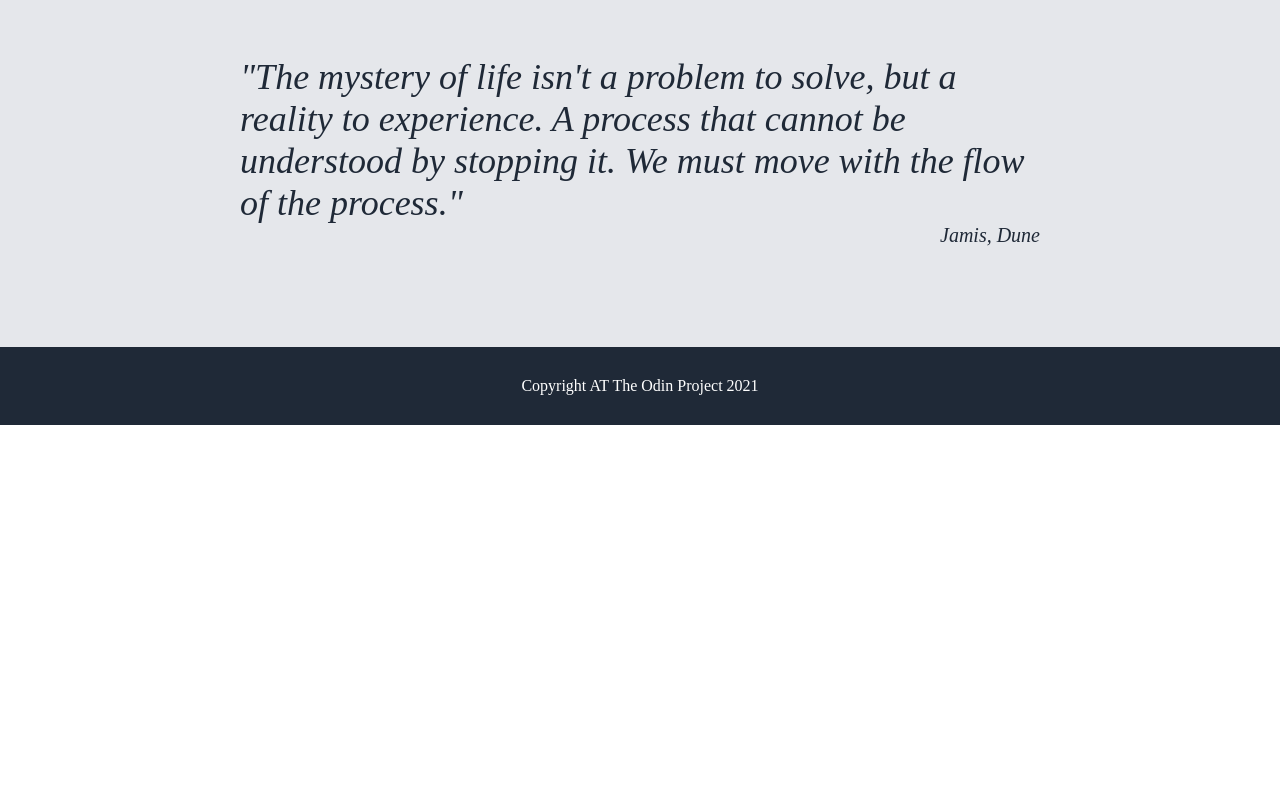
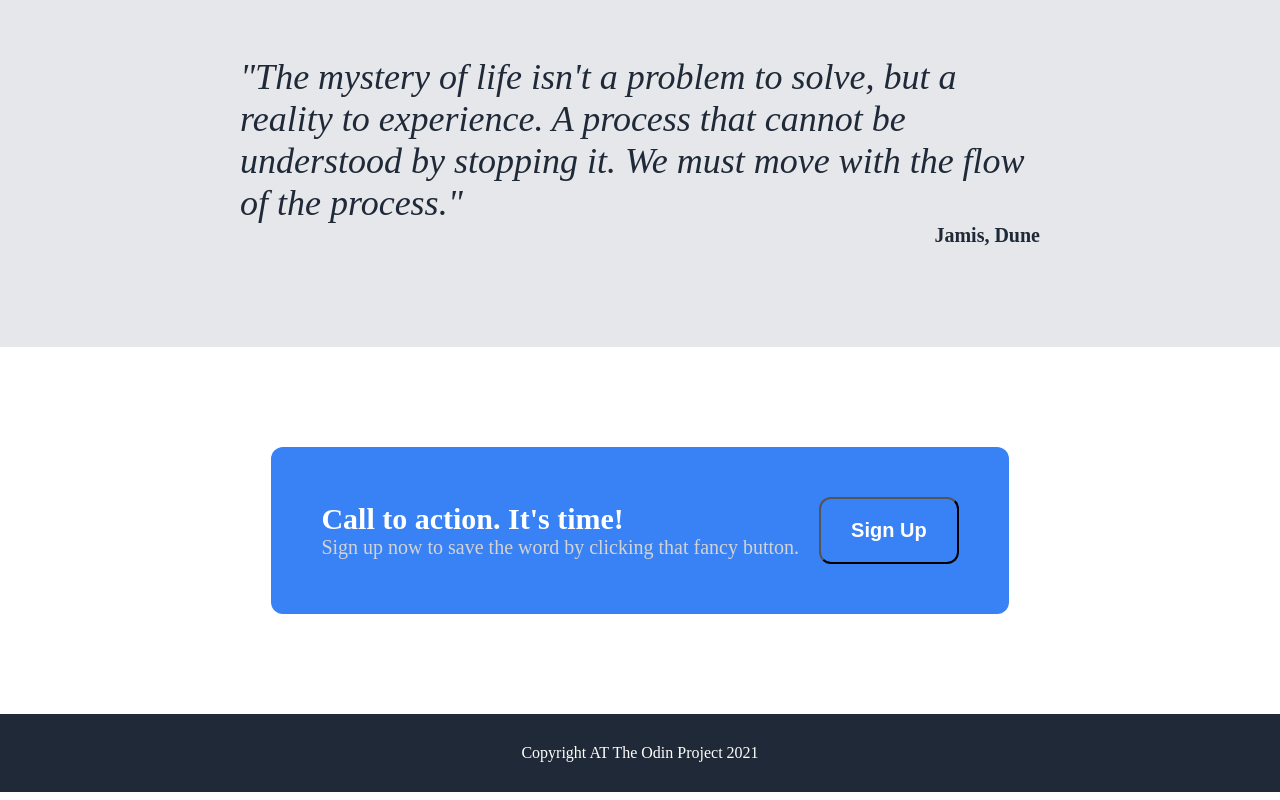
Before and after one commit to apoorwaG/landing-page, a plain HTML site: page index.html in a window 1280 px wide. Shown: the part 792-1592 px from the top of the page. Before the commit the page ends 1225 px from the top, so only its background shows below. Drawn offline with Linux system fonts and the light colour scheme.

Commit message:
finished most of the project

```diff
--- a/css/style.css
+++ b/css/style.css
@@ -147,5 +147,43 @@ img {
     display: flex;
     justify-content: flex-end;
     font-size: 20px;
+    font-style:normal;
+    font-weight: bold;
+}
+
+.final {
+    margin: 100px 20px;
+    padding: 50px;
+    display: flex;
+    max-width: 1000px;
+    background-color: #3882f6;
+    /* flex-direction: column; */
+    align-self: center;
+    border-radius: 12px;
+    gap: 20px;
+}
+
+.final-text {
+    flex: 1 1 auto;
+    align-self: center;
+    color: white;
+    font-size: 30px;
+    font-weight: bold;
+}
+
+.final-subtext {
+    font-size: 20px;
+    font-weight: normal;
+    color: rgb(212, 211, 211)
 
 }
+
+.final-button {
+    align-self: center;
+    padding: 20px 30px;
+    color: white;
+    background-color: #3882f6;
+    border-radius: 12px;
+    font-weight: bold;
+    font-size: 20px;
+}
--- a/index.html
+++ b/index.html
@@ -70,7 +70,6 @@
         </div>
 
         <div class="middle-two">
-
             <div class="quote">
                 <div class="quote-text">
                     "The mystery of life isn't a problem to solve, but a reality to experience. A process that cannot be understood by stopping it. We must move with the flow of the process."
@@ -79,7 +78,17 @@
                     Jamis, Dune
                 </div>
             </div>
+        </div>
 
+        <div class="final">
+            <div class="final-text">
+                Call to action. It's time!
+                <div class="final-subtext">
+                    Sign up now to save the word by clicking that fancy button.
+                </div>
+            </div>
+
+            <button class="final-button">Sign Up</button>
 
         </div>
 
```
